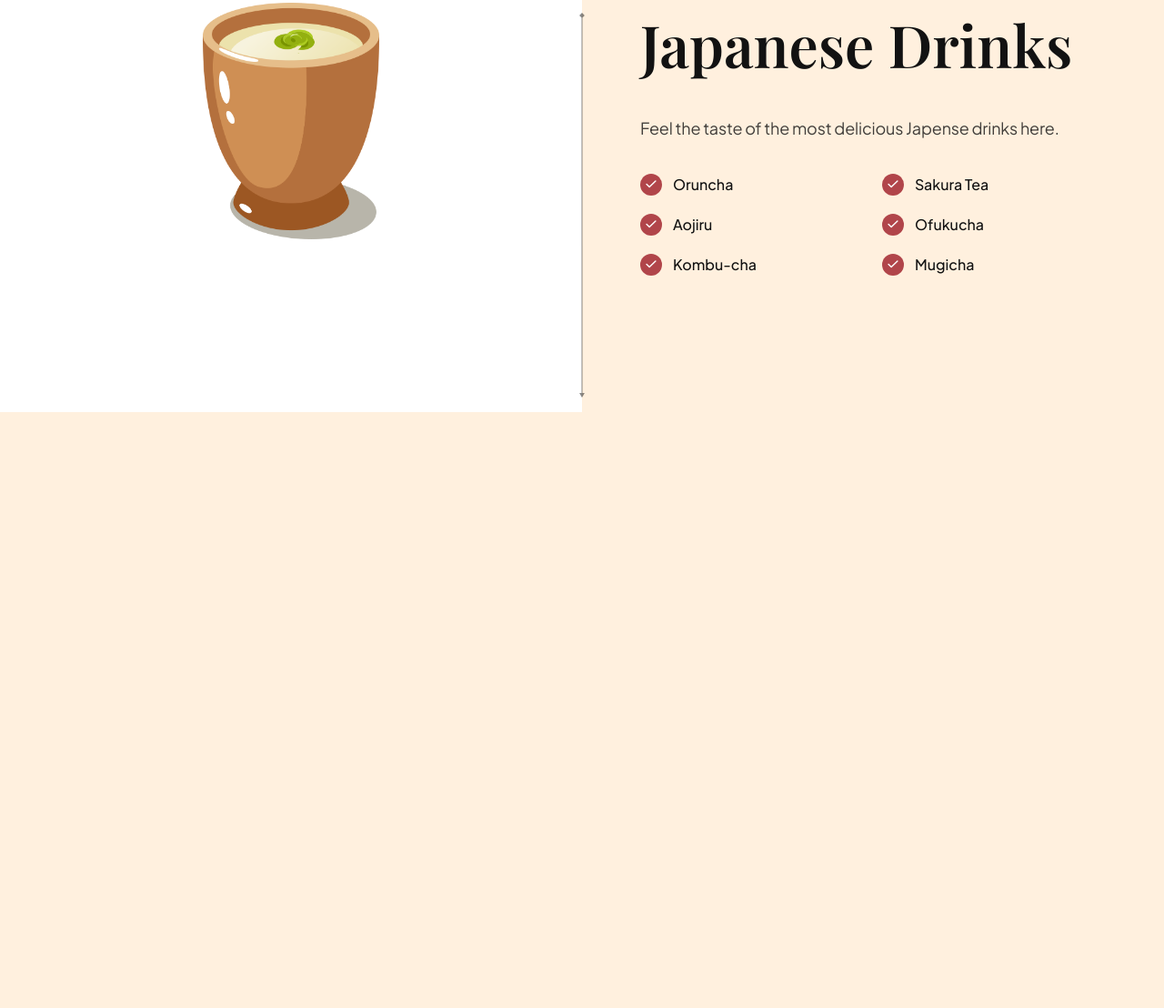
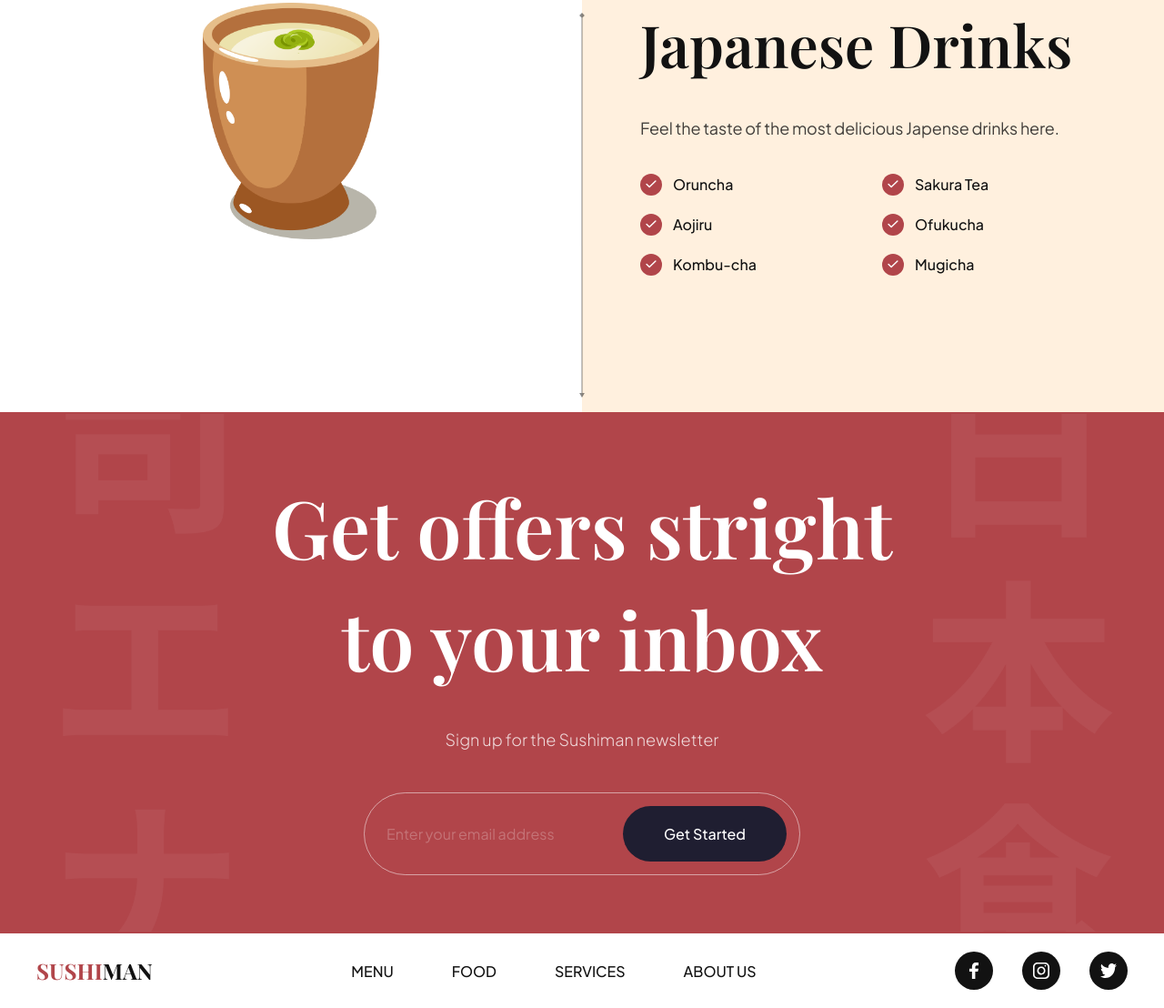
Before and after one commit to Noctopia/sushi, a website built with Vite: page index.html in a window 1280 px wide. Shown: the part 3245-4353 px from the top of the page at 91% size. Before the commit the page ends 3698 px from the top, so only its background shows below. Built offline with nearby package versions, Linux system fonts and the light colour scheme.

Commit message:
eleventh: footer

```diff
--- a/css/sections/footer.css
+++ b/css/sections/footer.css
@@ -0,0 +1,70 @@
+.footer{
+    width: 100%;
+    padding: 20px 40px;
+    background: var(--color-white);
+
+    flex-wrap: wrap;
+    gap: 20px;
+
+    overflow: hidden;
+}
+
+.footer__logo{
+    font-size: 24px;
+    font-weight: bold;
+    font-family: var(--playfair-display);
+    text-transform: uppercase;
+    color: var(--secondary-color);
+
+    cursor: pointer;
+}
+
+.footer__logo span{
+    color: var(--primary-color);
+}
+
+.footer ul{
+    list-style: none;
+
+    display: flex;
+    flex-wrap: wrap;
+    flex-direction: row;
+    gap: 64px;
+}
+
+.footer ul:last-child{
+    gap: 32px;
+}
+
+.footer__nav li{
+    font-size: 16px;
+    font-weight: 500;
+    font-family: var(--plus-jakarta-sans);
+    text-transform: uppercase;
+    color: var(--secondary-color);
+
+    cursor: pointer;
+}
+
+.footer__social li{
+    width: 42px;
+    height: 42px;
+
+    background-color: var(--secondary-color);
+    border-radius: 100%;
+}
+
+.footer__social li:hover{
+    background-color: var(--primary-color);
+}
+
+.footer__social li img{
+    width: 45%;
+    height: 45%;
+
+    object-fit: contain;
+}
+
+.footer__social li img:hover{
+    background-color: var(--primary-color);
+}
--- a/css/sections/subscribe.css
+++ b/css/sections/subscribe.css
@@ -0,0 +1,85 @@
+.subscription{
+    padding: 64px;
+
+    background-color: var(--primary-color);
+    background-image: url('../../assets/subscribe_bg.png');
+    background-position: center;
+    background-repeat: no-repeat;
+    background-size: contain;
+
+    flex-direction: column;
+    overflow: hidden;
+}
+
+.subscription h2{
+    font-size: 88px;
+    font-family: var(--playfair-display);
+    font-weight: 600;
+    line-height: 123px;
+
+    color: #fff;
+    text-align: center;
+}
+
+.subscription p{
+    font-size: 18px;
+    font-family: var(--plus-jakarta-sans);
+    font-weight: 300;
+    line-height: 36px;
+
+    margin-top: 32px;
+
+    color: rgba(255, 255, 255, 0.8);
+}
+
+.subscription__form{
+    min-width: 480px;
+    margin-top: 40px;
+
+    padding: 14px 14px 14px 24px;
+
+    display: flex;
+    gap: 10px;
+
+    border: 1px solid rgba(255, 255, 255, 0.5);
+    border-radius: 46px;
+}
+
+.subscription__form input{
+    flex: 1;
+
+    font-size: 16px;
+    font-weight: 400px;
+    font-family: var(--plus-jakarta-sans);
+
+    color: #fff;
+    opacity: 0.5;
+
+    background: transparent;
+    border: none;
+    outline: none;
+}
+
+.subscription__form input::placeholder{
+    color: #fff;
+    opacity: 0.5;
+}
+
+.subscription__form button{
+    padding: 20px;
+
+    min-width: 180px;
+
+    font-size: 16px;
+    font-weight: 500;
+    font-family: var(--plus-jakarta-sans);
+    color: #fff;
+    text-align: center;
+
+    background: var(--black-400);
+    border-radius: 46px;
+    border: none;
+    outline: none;
+
+    cursor: pointer;
+}
--- a/css/sections/trending.css
+++ b/css/sections/trending.css
@@ -107,6 +107,10 @@
     align-items: center;
 }
 
+.trending__discover:hover{
+    background-color: var(--primary-color);
+}
+
 .trending__discover p{
     color: #fff;
     text-transform: uppercase;
--- a/index.html
+++ b/index.html
@@ -328,7 +328,45 @@
         </div>
       </section>
 
-    </section>
+      </section>
+
+      <section class="subscription flex-center" id="services">
+        <h2 data-aos="flip-down">
+          Get offers stright <br/>
+          to your inbox
+        </h2>
+        <p data-aos="fade-up">Sign up for the Sushiman newsletter</p>
+
+        <div class="subscription__form" data-aos="fade-up">
+          <input type="text" placeholder="Enter your email address"/>
+          <button>Get Started</button>
+        </div>
+      </section>
+
+    <footer class="footer flex-between">
+      <h3 class="footer__logo">
+        <span>Sushi</span>man
+      </h3>
+
+      <ul class="footer__nav">
+        <li><a href="#menu">Menu</a></li>
+        <li><a href="#food">Food</a></li>
+        <li><a href="#services">Services</a></li>
+        <li><a href="#about-us">About Us</a></li>
+      </ul>
+
+      <ul class="footer__social">
+        <li class="flex-center">
+          <img src="assets/facebook.svg" alt="facebook"/>
+        </li>
+        <li class="flex-center">
+          <img src="assets/instagram.svg" alt="instagram"/>
+        </li>
+        <li class="flex-center">
+          <img src="assets/twitter.svg" alt="twitter"/>
+        </li>
+      </ul>
+    </footer>
 
   <script src="js/script.js" type="module"></script>
   </body>
```
